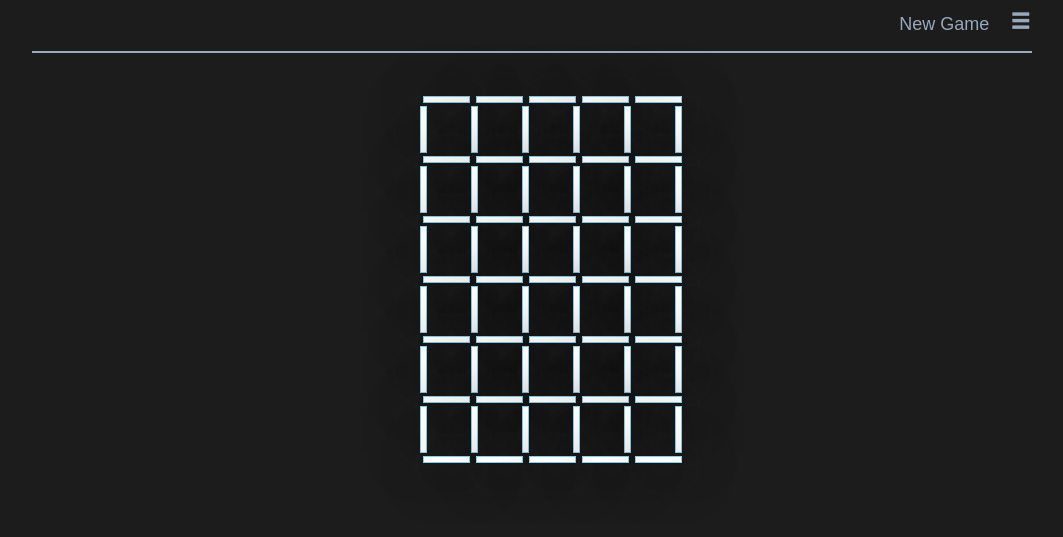
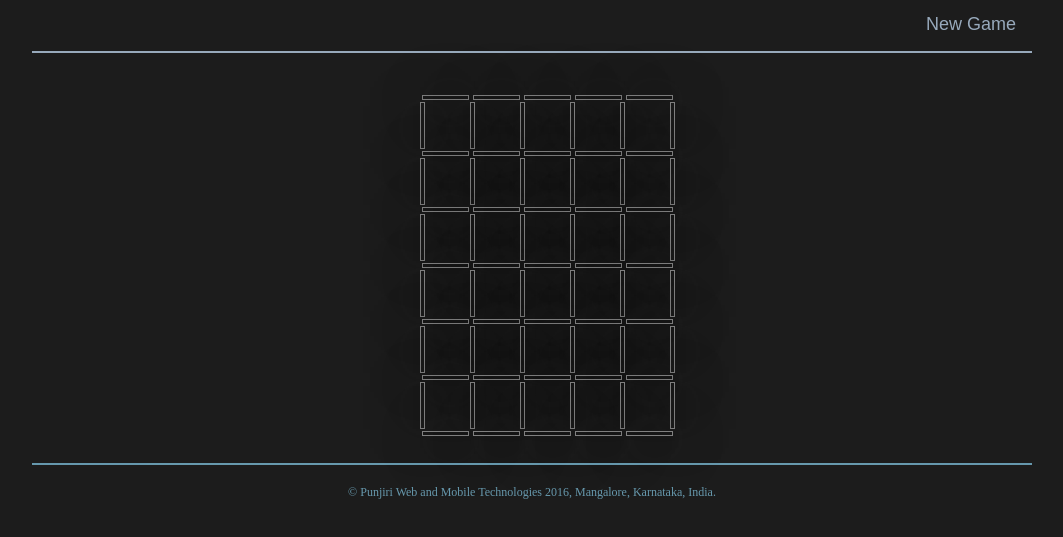
Before and after one commit to mayaahmed/dotsNboxesMobile, a plain HTML site: page index.html in a window 1280 px wide. Shown: the part 51-588 px from the top of the page, without its empty margins (108-1171 px from the left). Drawn offline with Linux system fonts and the light colour scheme.

Commit message:
Add files via upload

```diff
--- a/dotsAndBoxes.css
+++ b/dotsAndBoxes.css
@@ -9,11 +9,11 @@
 div.left
 {
 float: left;
-width:5px;
+width:3px;
 height:45px;
 margin:0px;
-border:1px solid skyblue;
-background: white;
+border:1px solid gray;
+background: (0,0,0,0.1);
 box-shadow: 2px 2px 50px #1c1c1c;
 -webkit-transition: -webkit-transform 1s;
 -ms-transition: -ms-transform 1s;
@@ -26,10 +26,10 @@ div.top
 {
 float: left;
 width:45px;
-height:5px;
-margin:3px;
-border:1px solid skyblue;
-background: white;
+height:3px;
+margin:2px;
+border:1px solid gray;
+background: rgba(0,0,0,0.1);
 box-shadow: 5px 5px 50px #1c1c1c;
 -webkit-transition: -webkit-transform 1s;
 -ms-transition: -ms-transform 1s;
@@ -42,10 +42,10 @@ box-shadow: 5px 5px 50px #1c1c1c;
 div.middle
 {
 float: left;
-width: 44px;
-height:44px;
-margin-top: 2px;
-font-size: 30px;
+width: 45px;
+height:45px;
+margin-top: 1px;
+font-size: 35px;
 line-height: 40px;
 text-align:center;
 
@@ -113,18 +113,30 @@ float:left;
 
 div.left:hover
 {
-height:46px;
+background: skyblue;
+opacity: 0.7;
 }
 div.top:hover
 {
-width:46px;
+background: skyblue;
+opacity: 0.7;
 }
 
 
-/*
-div.middle:hover
-{
-width:46px;
-height:46px;
+
+
+
+#the_footer{
+	text-align: center;
+    font-size: 12px;
+	padding: 20px;
+	border-top: 2px solid skyblue;
+   color: skyblue;
+    opacity: 0.7;
 }
-*/
+
+
+#the_footer:hover{
+font-size: 14px;
+ color: beige;
+}
--- a/index.html
+++ b/index.html
@@ -39,17 +39,7 @@
                   </div>
                   </li>
 
-                  <li>
-                    <div id="myNav" class="overlay">
-                      <a href="javascript:void(0)" class="closebtn" onclick="closeNav()"> &times;</a>
-                      <div class="overlay-content">
-                       <p> &copy; Punjiri Web and Mobile Technologies, 2016. </p>
-                       <p> Mangalore, Karnataka, India. </p>
-                       <p> Email: maya.ahmed@gmail.com</p>
-                      </div>
-                    </div>
-                    <span style="font-size:30px; cursor:pointer" onclick="openNav()"> &equiv;</span>
-                  </li>
+
               </ul>
 			</nav>
  </div>
@@ -188,6 +178,14 @@
 </div>
 
  </section>
+
+<footer id="the_footer">
+		   	&copy  Punjiri Web and Mobile Technologies  2016, Mangalore, Karnataka, India.
+			</footer>
+
+
+
+
      </div>
 
 
```
